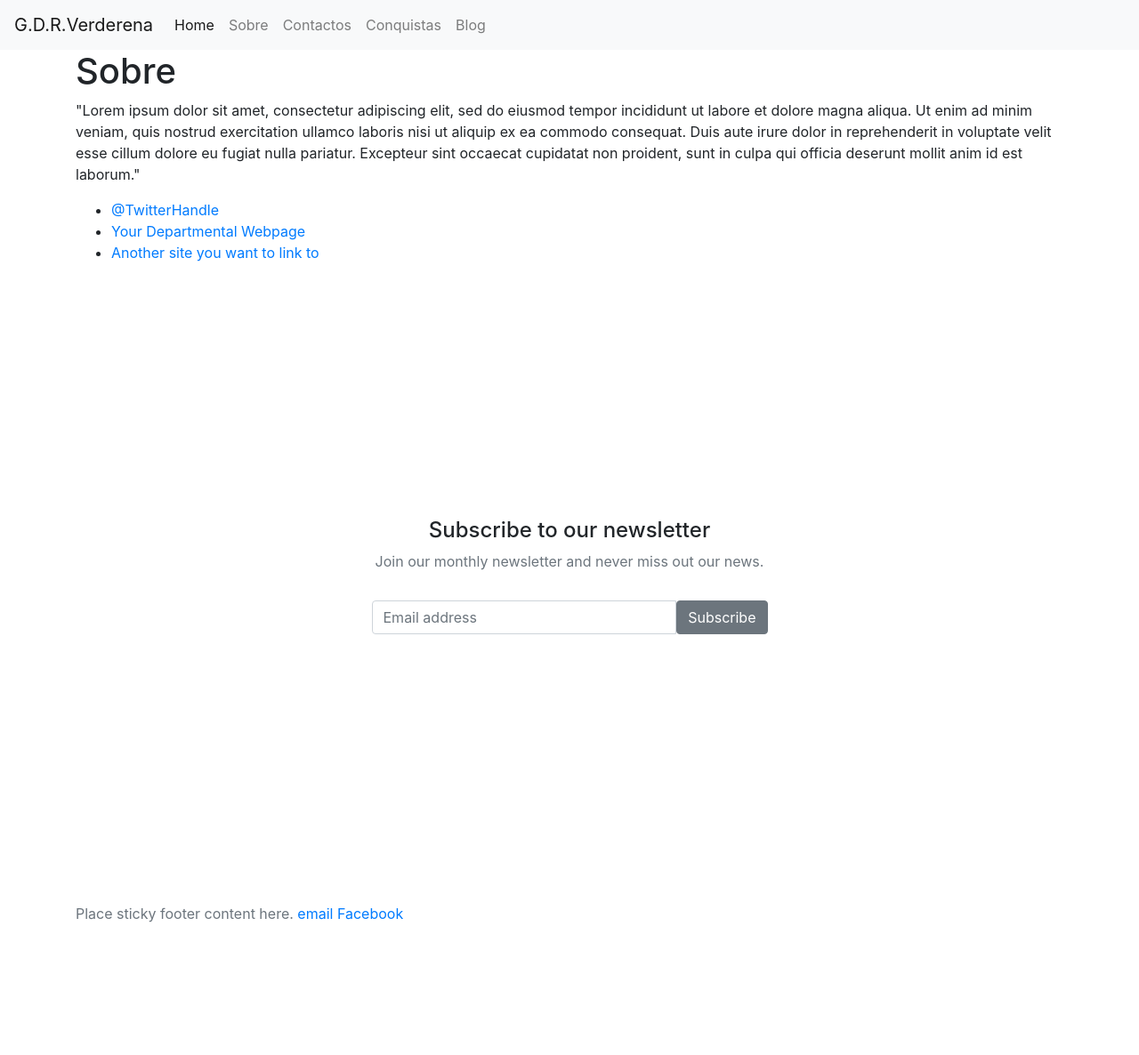
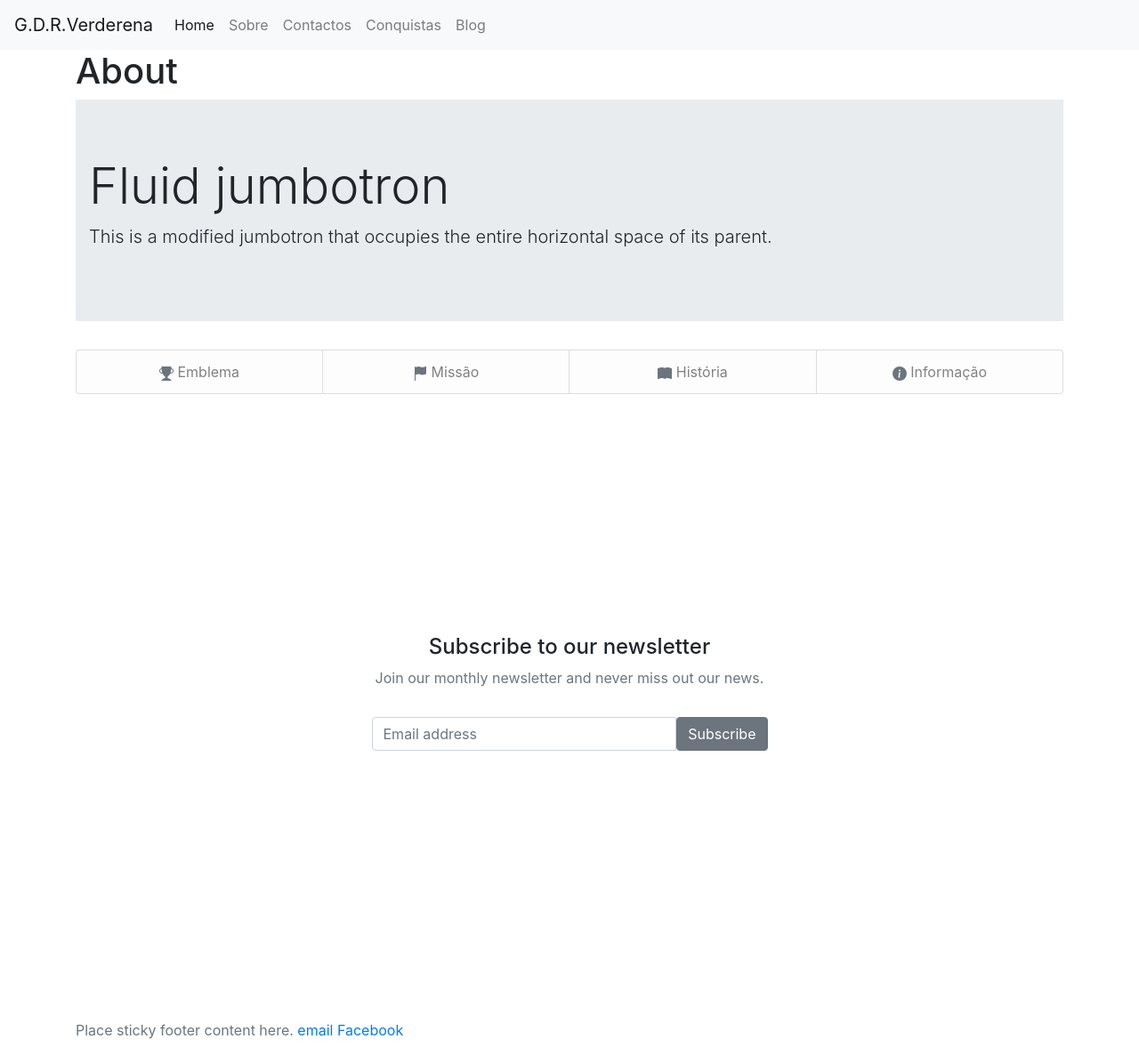
Before and after one commit to GDR-Verderena/gdr-verderena.github.io, a Jekyll site: the page built from about/index.html, in a window 1280 px wide. Shown: the whole page at 89% size. Built offline with Jekyll 4.4.1, drawn with Linux system fonts in a browser that asks for light colours; before the commit the page ends 1055 px from its top, so only the background shows below that.

Commit message:
Update index.html

```diff
--- a/about/index.html
+++ b/about/index.html
@@ -2,7 +2,7 @@
 layout: default
 title: G. D. R. Verderena
 ---
-
+<!--
 		<div class="about">
 			<h1>Sobre</h1>
 			<p>"Lorem ipsum dolor sit amet, consectetur adipiscing elit, sed do eiusmod tempor incididunt ut labore et dolore magna aliqua. Ut enim ad minim veniam, quis nostrud exercitation ullamco laboris nisi ut aliquip ex ea commodo consequat. Duis aute irure dolor in reprehenderit in voluptate velit esse cillum dolore eu fugiat nulla pariatur. Excepteur sint occaecat cupidatat non proident, sunt in culpa qui officia deserunt mollit anim id est laborum."</p>
@@ -13,3 +13,52 @@ title: G. D. R. Verderena
 				<li><a href="#">Another site you want to link to</a></li>
 				</ul>
 		</div>
+-->
+
+
+
+<h1>About</h1>
+
+
+
+<!-- #region Jumbotron -->
+
+<div class="jumbotron jumbotron-fluid">
+    <div class="container">
+        <h1 class="display-4">Fluid jumbotron</h1>
+        <p class="lead">This is a modified jumbotron that occupies the entire horizontal space of its parent.</p>
+    </div>
+</div>
+
+
+
+
+
+
+
+
+
+<div class="justify-content-sm-center">
+    <div class="list-group list-group-horizontal-sm text-center" id="list-tab" role="tablist">
+
+	    <a class="list-group-item list-group-item-action list-group-item-light" id="list-home-list" data-toggle="list" href="#list-home" role="tab" aria-controls="home">
+<i class="text-muted"><svg width="1em" height="1em" viewBox="0 0 16 16" class="bi bi-trophy-fill" fill="currentColor" xmlns="http://www.w3.org/2000/svg">
+  <path fill-rule="evenodd" d="M2.5.5A.5.5 0 0 1 3 0h10a.5.5 0 0 1 .5.5c0 .538-.012 1.05-.034 1.536a3 3 0 1 1-1.133 5.89c-.79 1.865-1.878 2.777-2.833 3.011v2.173l1.425.356c.194.048.377.135.537.255L13.3 15.1a.5.5 0 0 1-.3.9H3a.5.5 0 0 1-.3-.9l1.838-1.379c.16-.12.343-.207.537-.255L6.5 13.11v-2.173c-.955-.234-2.043-1.146-2.833-3.012a3 3 0 1 1-1.132-5.89A33.076 33.076 0 0 1 2.5.5zm.099 2.54a2 2 0 0 0 .72 3.935c-.333-1.05-.588-2.346-.72-3.935zm10.083 3.935a2 2 0 0 0 .72-3.935c-.133 1.59-.388 2.885-.72 3.935z"/>
+</svg></i> Emblema</a>
+
+       	    <a class="list-group-item list-group-item-action list-group-item-light" id="list-profile-list" data-toggle="list" href="#list-profile" role="tab" aria-controls="profile">
+<i class="text-muted"><svg width="1em" height="1em" viewBox="0 0 16 16" class="bi bi-flag-fill" fill="currentColor" xmlns="http://www.w3.org/2000/svg">
+  <path fill-rule="evenodd" d="M14.778.085A.5.5 0 0 1 15 .5V8a.5.5 0 0 1-.314.464L14.5 8l.186.464-.003.001-.006.003-.023.009a12.435 12.435 0 0 1-.397.15c-.264.095-.631.223-1.047.35-.816.252-1.879.523-2.71.523-.847 0-1.548-.28-2.158-.525l-.028-.01C7.68 8.71 7.14 8.5 6.5 8.5c-.7 0-1.638.23-2.437.477A19.626 19.626 0 0 0 3 9.342V15.5a.5.5 0 0 1-1 0V.5a.5.5 0 0 1 1 0v.282c.226-.079.496-.17.79-.26C4.606.272 5.67 0 6.5 0c.84 0 1.524.277 2.121.519l.043.018C9.286.788 9.828 1 10.5 1c.7 0 1.638-.23 2.437-.477a19.587 19.587 0 0 0 1.349-.476l.019-.007.004-.002h.001"/>
+</svg></i> Missão</a>
+
+	    <a class="list-group-item list-group-item-action list-group-item-light" id="list-messages-list" data-toggle="list" href="#list-messages" role="tab" aria-controls="messages">
+		    <i class="text-muted"><svg width="1em" height="1em" viewBox="0 0 16 16" class="bi bi-book-fill" fill="currentColor" xmlns="http://www.w3.org/2000/svg">
+  <path fill-rule="evenodd" d="M8 1.783C7.015.936 5.587.81 4.287.94c-1.514.153-3.042.672-3.994 1.105A.5.5 0 0 0 0 2.5v11a.5.5 0 0 0 .707.455c.882-.4 2.303-.881 3.68-1.02 1.409-.142 2.59.087 3.223.877a.5.5 0 0 0 .78 0c.633-.79 1.814-1.019 3.222-.877 1.378.139 2.8.62 3.681 1.02A.5.5 0 0 0 16 13.5v-11a.5.5 0 0 0-.293-.455c-.952-.433-2.48-.952-3.994-1.105C10.413.809 8.985.936 8 1.783z"/>
+</svg></i> História</a>
+
+        <a class="list-group-item list-group-item-action list-group-item-light" id="list-settings-list" data-toggle="list" href="#list-settings" role="tab" aria-controls="settings">
+	<i class="text-muted"><svg width="1em" height="1em" viewBox="0 0 16 16" class="bi bi-info-circle-fill" fill="currentColor" xmlns="http://www.w3.org/2000/svg">
+  <path fill-rule="evenodd" d="M8 16A8 8 0 1 0 8 0a8 8 0 0 0 0 16zm.93-9.412l-2.29.287-.082.38.45.083c.294.07.352.176.288.469l-.738 3.468c-.194.897.105 1.319.808 1.319.545 0 1.178-.252 1.465-.598l.088-.416c-.2.176-.492.246-.686.246-.275 0-.375-.193-.304-.533L8.93 6.588zM8 5.5a1 1 0 1 0 0-2 1 1 0 0 0 0 2z"/>
+</svg></i> Informação</a>
+    </div>
+</div>
```
